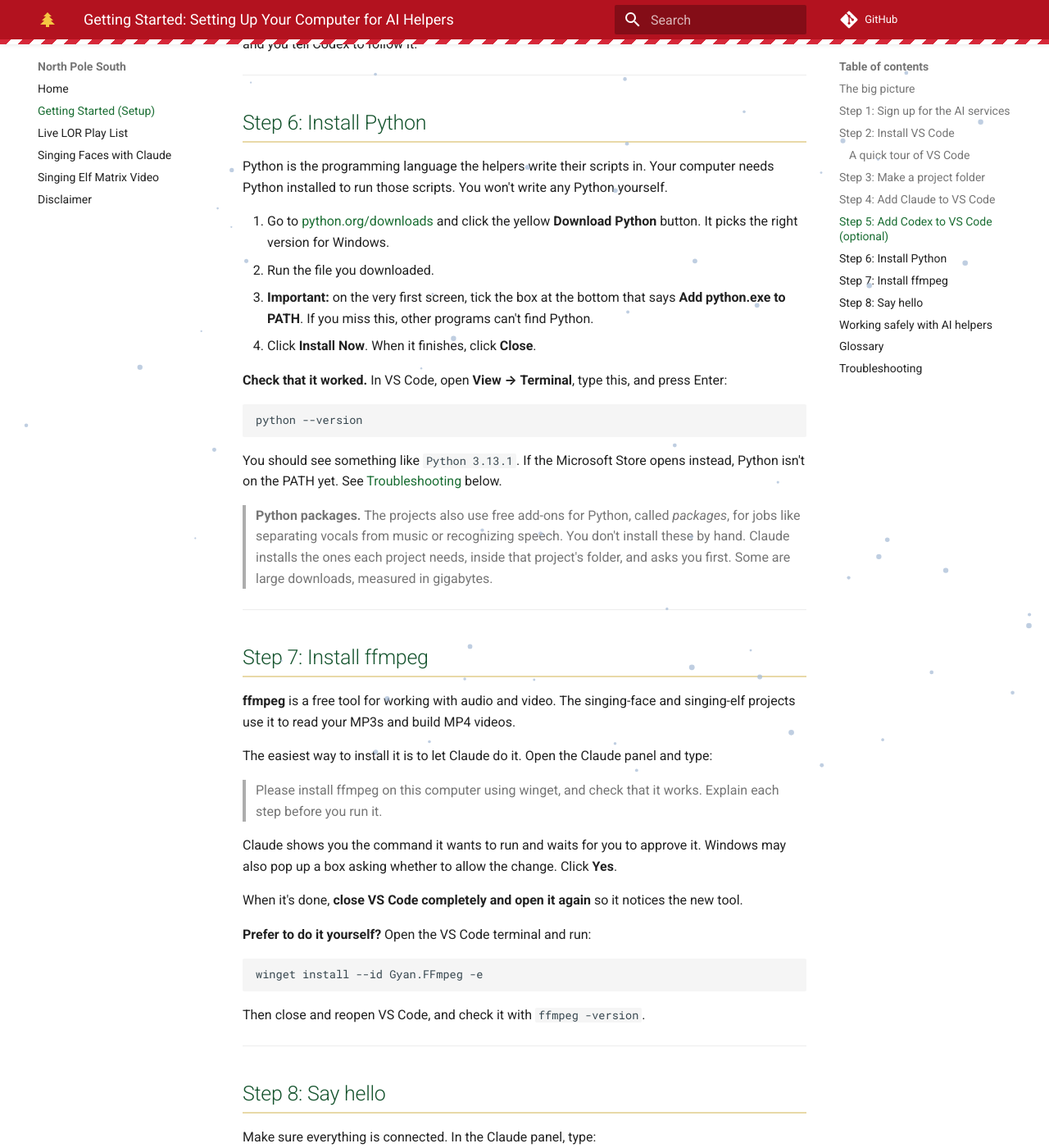
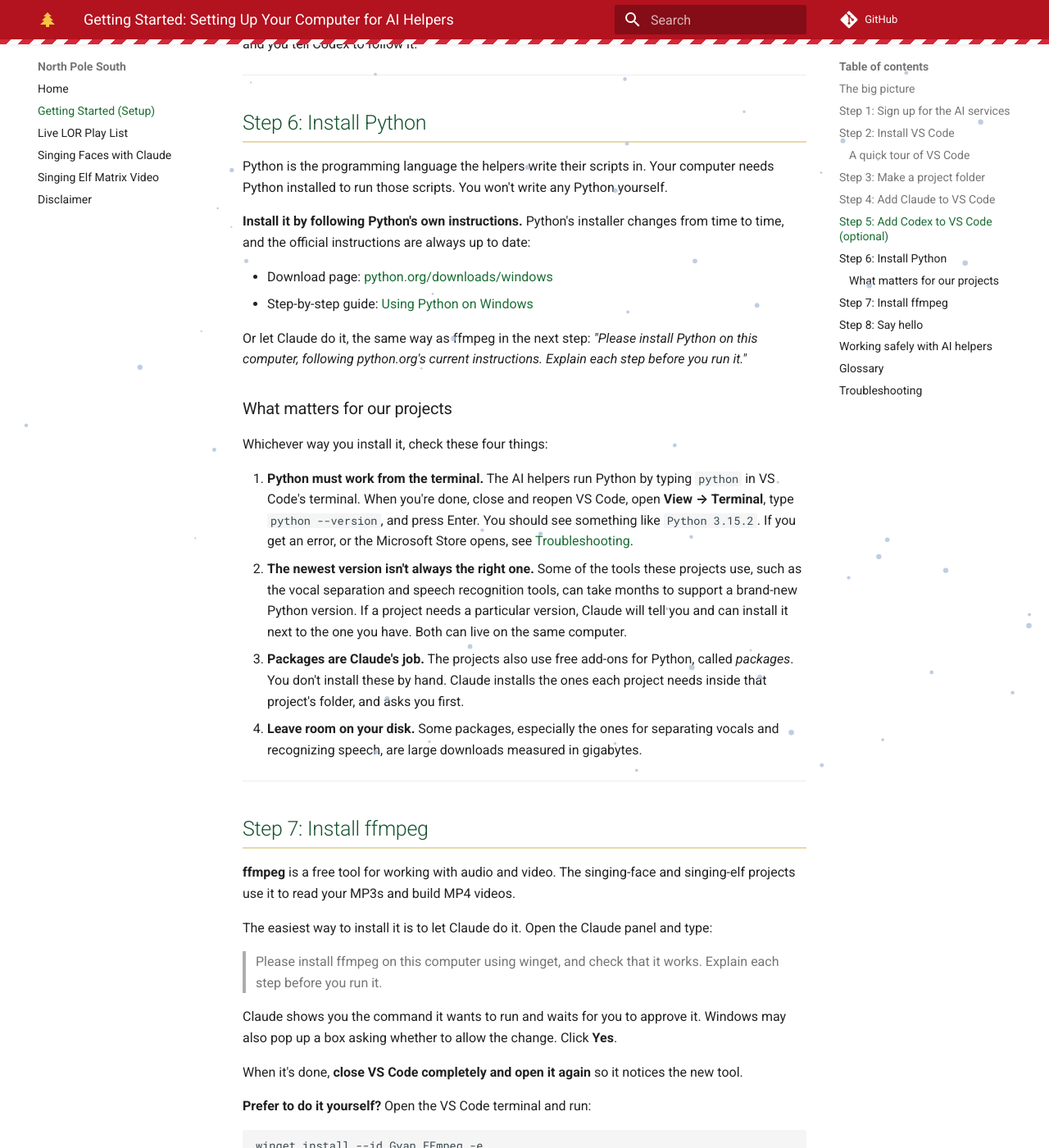
Before and after one commit to northpolesouth/northpolesouth.github.io, an MkDocs documentation site: the page built from docs/getting-started.md, in a window 1280 px wide and 1400 px high, scrolled down 4329 px. Shown: the whole window at 82% size. Built offline with MkDocs 1.6.1 and Material for MkDocs 9.7.7, drawn with Linux system fonts in a browser that asks for light colours; some web fonts are replaced; comment, search, counter and statistics services are not loaded; some of the changed text lies outside the part shown.

Commit message:
Review fixes: live-file safety, Python steps, disclaimer, typos
- Remove draft notes that were visible in page source
- Singing Faces: work only on copies; reader copies finished files back
- Getting Started: point to python.org's own install instructions and
  call out what matters for these projects
- Disclaimer: add Google and GoDaddy, and responsibility for laws/terms
- Live Playlist: analytics privacy notice tip, park-first safety tip,
  domain renewal note
- Fix Movie motion effect step, Preston Blair wording, US spelling

Co-Authored-By: Claude Opus 5.5 <noreply@anthropic.com>

````diff
--- a/docs/getting-started.md
+++ b/docs/getting-started.md
@@ -133,20 +133,21 @@ Both helpers can work in the same project folder. They don't talk to each other,
 
 Python is the programming language the helpers write their scripts in. Your computer needs Python installed to run those scripts. You won't write any Python yourself.
 
-1. Go to [python.org/downloads](https://www.python.org/downloads/) and click the yellow **Download Python** button. It picks the right version for Windows.
-2. Run the file you downloaded.
-3. **Important:** on the very first screen, tick the box at the bottom that says **Add python.exe to PATH**. If you miss this, other programs can't find Python.
-4. Click **Install Now**. When it finishes, click **Close**.
+**Install it by following Python's own instructions.** Python's installer changes from time to time, and the official instructions are always up to date:
 
-**Check that it worked.** In VS Code, open **View → Terminal**, type this, and press Enter:
+- Download page: [python.org/downloads/windows](https://www.python.org/downloads/windows/)
+- Step-by-step guide: [Using Python on Windows](https://docs.python.org/3/using/windows.html)
 
-```text
-python --version
-```
+Or let Claude do it, the same way as ffmpeg in the next step: *"Please install Python on this computer, following python.org's current instructions. Explain each step before you run it."*
 
-You should see something like `Python 3.13.1`. If the Microsoft Store opens instead, Python isn't on the PATH yet. See [Troubleshooting](#troubleshooting) below.
+### What matters for our projects
 
-> **Python packages.** The projects also use free add-ons for Python, called *packages*, for jobs like separating vocals from music or recognizing speech. You don't install these by hand. Claude installs the ones each project needs, inside that project's folder, and asks you first. Some are large downloads, measured in gigabytes.
+Whichever way you install it, check these four things:
+
+1. **Python must work from the terminal.** The AI helpers run Python by typing `python` in VS Code's terminal. When you're done, close and reopen VS Code, open **View → Terminal**, type `python --version`, and press Enter. You should see something like `Python 3.15.2`. If you get an error, or the Microsoft Store opens, see [Troubleshooting](#troubleshooting).
+2. **The newest version isn't always the right one.** Some of the tools these projects use, such as the vocal separation and speech recognition tools, can take months to support a brand-new Python version. If a project needs a particular version, Claude will tell you and can install it next to the one you have. Both can live on the same computer.
+3. **Packages are Claude's job.** The projects also use free add-ons for Python, called *packages*. You don't install these by hand. Claude installs the ones each project needs inside that project's folder, and asks you first.
+4. **Leave room on your disk.** Some packages, especially the ones for separating vocals and recognizing speech, are large downloads measured in gigabytes.
 
 ---
 
@@ -217,8 +218,8 @@ The helpers can run commands on your computer, so they ask before doing anything
 
 ## Troubleshooting
 
-**Typing `python` opens the Microsoft Store.**
-Python isn't on the PATH. Run the Python installer again, choose **Modify**, click **Next**, and tick **Add Python to environment variables**. Then close and reopen VS Code. Or ask Claude: *"Python isn't on my PATH. Please help me fix it."*
+**Typing `python` gives an error or opens the Microsoft Store.**
+Windows can't find Python yet. First close every VS Code window and open it again. If it still doesn't work, check the [Using Python on Windows](https://docs.python.org/3/using/windows.html) guide, or ask Claude: *"Typing python in the terminal doesn't work. Please help me fix it."*
 
 **A tool works in one window but not in VS Code.**
 VS Code only notices newly installed tools when it starts. Close every VS Code window and open it again.
````
Also changed, not shown: docs/disclaimer.md (+2 -1 lines), docs/live-lor-playlist.md (+4 -5 lines), docs/singing-elf-matrix-video.md (+3 -3 lines), docs/singing-faces.md (+10 -11 lines).
